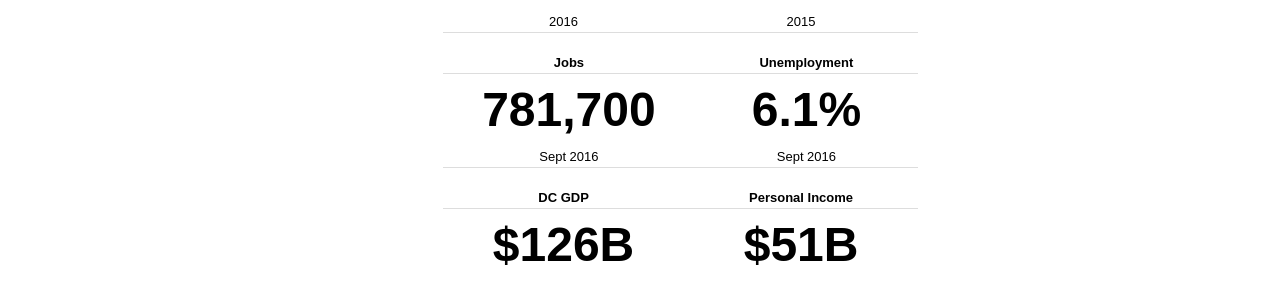
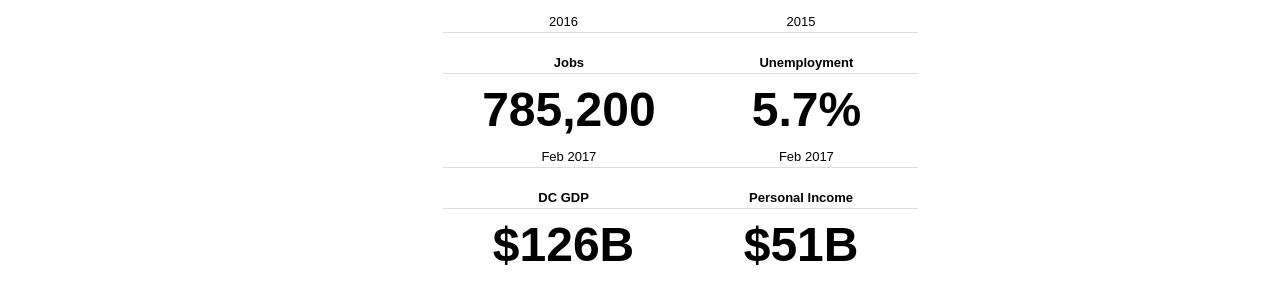
Before and after one commit to DCgov/economic-intelligence, a Jekyll site: the page built from _pages/index.md, in a window 1280 px wide. Shown: the part 736-1018 px from the top of the page. Built offline with Jekyll 4.4.1, drawn with Linux system fonts in a browser that asks for light colours; nearby versions of some CDN libraries.

Commit message:
update Jobs and Unemployment

```diff
--- a/_pages/index.md
+++ b/_pages/index.md
@@ -31,8 +31,8 @@ If you have any ideas, data, or interest in helping us grow our dashboard, email
 		<thead>
 			<tr><th>Jobs</th><th>Unemployment</th>
 		<tbody>
-			<tr class="headline-data"><td>781,700</td><td>6.1%</td></tr>
-			<tr><td>Sept 2016</td><td>Sept 2016</td></tr>
+			<tr class="headline-data"><td>785,200</td><td>5.7%</td></tr>
+			<tr><td>Feb 2017</td><td>Feb 2017</td></tr>
 		</tbody>
 	<table>
 		<thead>
```
